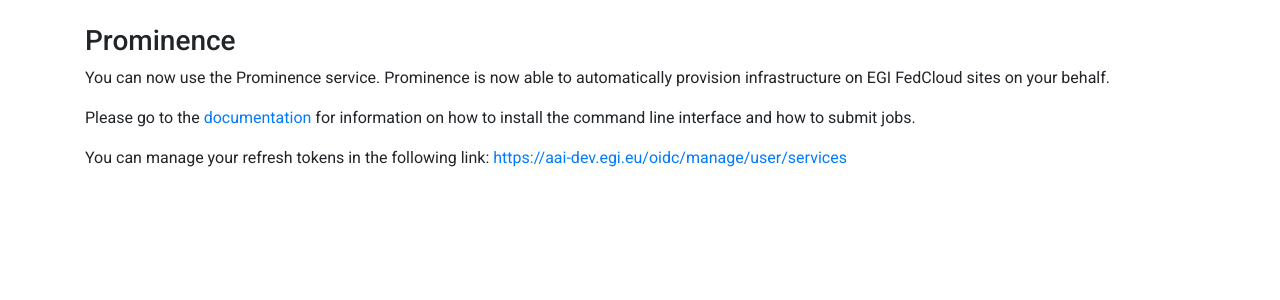
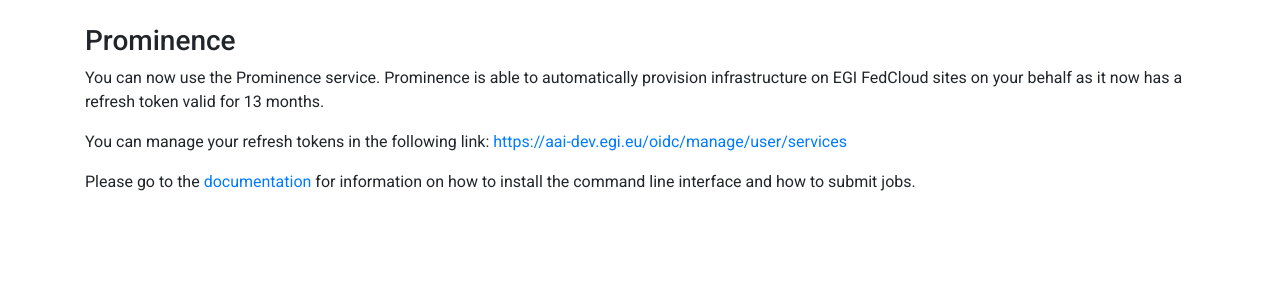
Before and after one commit to prominence-eosc/web-app, a Flask app: template app/templates/home.html in a window 1280 px wide. Shown: the top 300 px of the page. Run offline with Flask 2, Linux system fonts and the light colour scheme; the template is opened without the code that fills it, so the values that code supplies are empty; parts of the project's set-up code (start-up, migrations or seed data) failed here and were passed over; some libraries are stand-ins or nearby versions.

Commit message:
Updates to text

```diff
--- a/app/templates/home.html
+++ b/app/templates/home.html
@@ -12,9 +12,9 @@
     <div class="container">
       <br/>
       <h3>Prominence</h3>
-      <p>You can now use the Prominence service. Prominence is now able to automatically provision infrastructure on EGI FedCloud sites on your behalf.</p>
+      <p>You can now use the Prominence service. Prominence is able to automatically provision infrastructure on EGI FedCloud sites on your behalf as it now has a refresh token valid for 13 months.</p>
+      <p>You can manage your refresh tokens in the following link: <a href="https://aai-dev.egi.eu/oidc/manage/user/services">https://aai-dev.egi.eu/oidc/manage/user/services</a></p>
       <p>Please go to the <a href="https://prominence.readthedocs.io">documentation</a> for information on how to install the command line interface and how to submit jobs.</p>
-      <p>You can manage your refresh tokens in the following link: <a href="https://aai-dev.egi.eu/oidc/manage/user/services">https://aai-dev.egi.eu/oidc/manage/user/services</a></p>
     </div>
   </body>
 </html>
```
